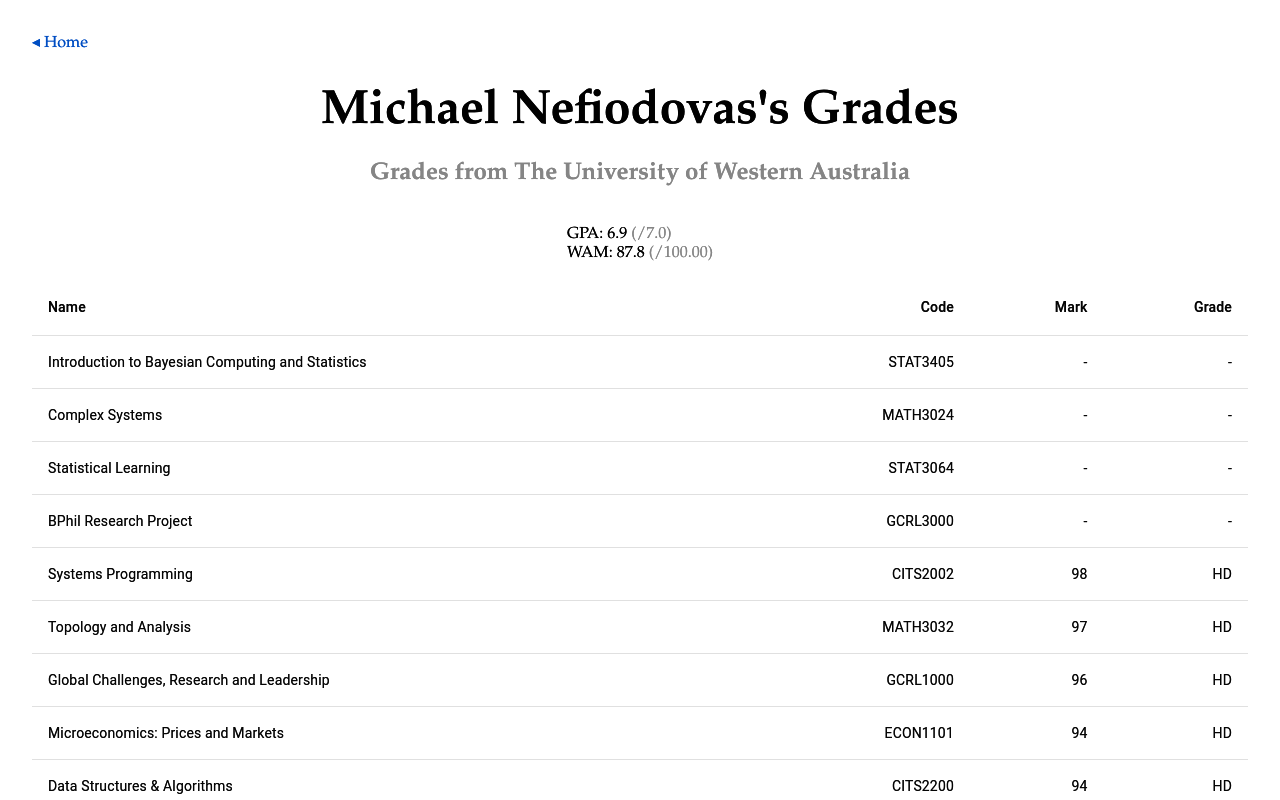
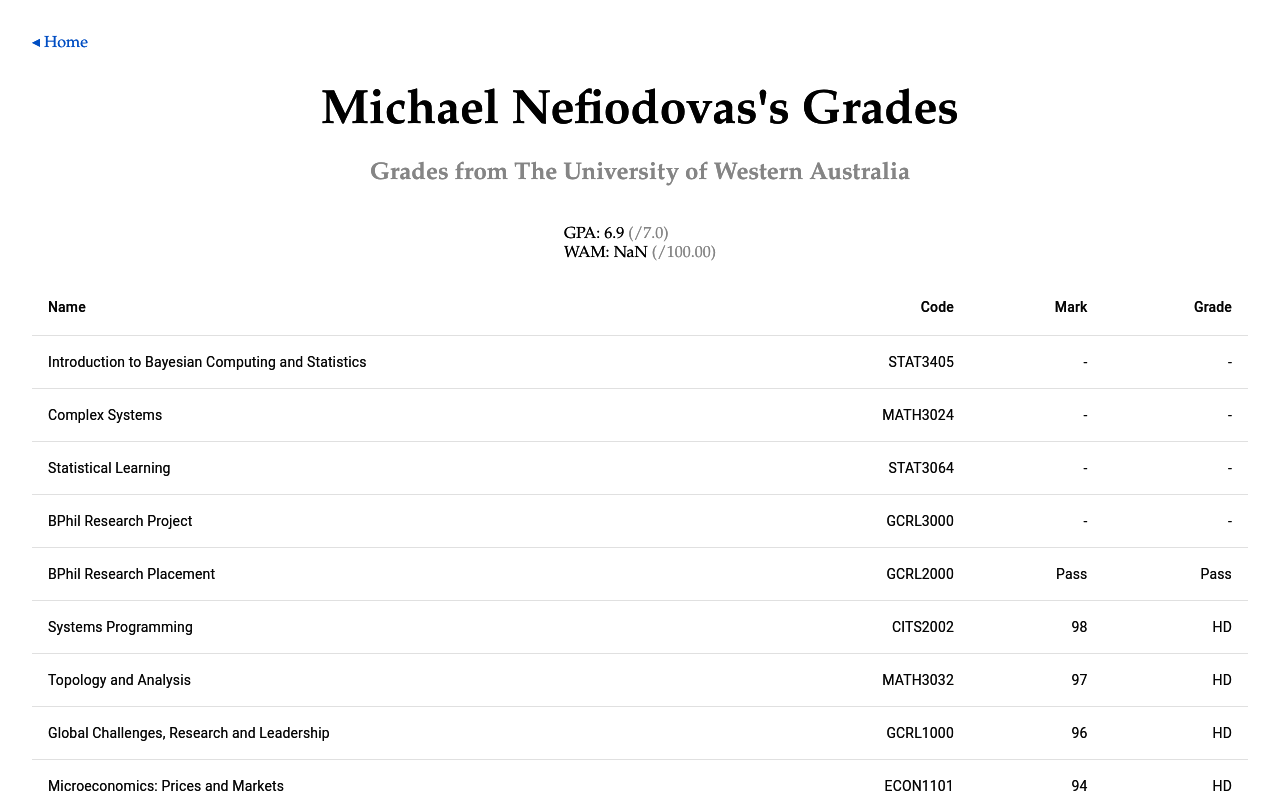
Before and after one commit to MouseAndKeyboard/nefsite, a Next.js app: page /grades in a window 1280 px wide. Shown: the top 800 px of the page. Built offline with nearby package versions, Linux system fonts and the light colour scheme.

Commit message:
Added gcrl2000 to grades

```diff
--- a/components/Grades.js
+++ b/components/Grades.js
@@ -22,6 +22,10 @@
     } else if (a.mark == "-") {
       return -1;
     } else if (b.mark == "-") {
+      return 1;
+    } else if (a.mark == "Pass") {
+      return -1;
+    } else if (b.mark == "Pass") {
       return 1;
     }
 
--- a/components/data/grades.js
+++ b/components/data/grades.js
@@ -40,5 +40,6 @@
   createData("Introduction to Bayesian Computing and Statistics", "STAT3405", "-", "-"),
   createData("Complex Systems", "MATH3024", "-", "-"),
   createData("Statistical Learning", "STAT3064", "-", "-"),
-  createData("BPhil Research Project", "GCRL3000", "-", "-")
+  createData("BPhil Research Project", "GCRL3000", "-", "-"),
+  createData("BPhil Research Placement", "GCRL2000", "Pass", "Pass")
 ]
```
